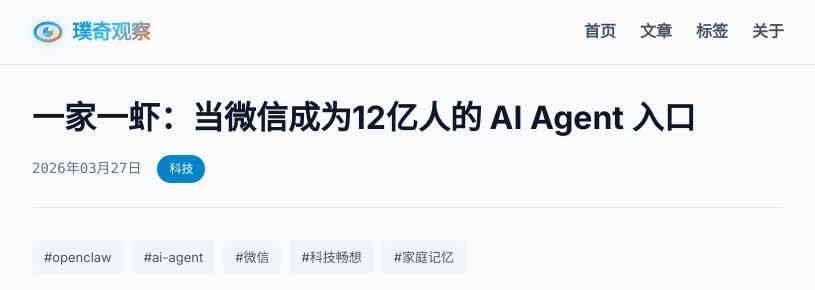
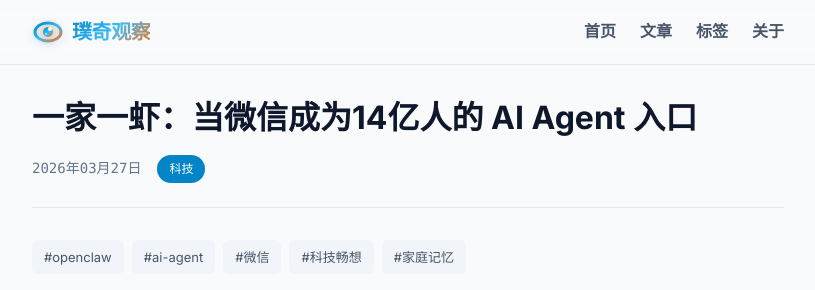
Before and after one commit to zendong/blog, a Jekyll site: the page built from _posts/2026-03-27-wechat-openclaw-family-ai.md, in a window 1280 px wide and 1400 px high. Shown: the top 290 px of the window, without its empty margins (232-1047 px from the left). Built offline with Jekyll 4.4.1, drawn with Linux system fonts in a browser that asks for light colours; some of the changed text lies outside the part shown.

Commit message:
Fix: 微信月活用户数修正为14.18亿
- 标题和正文中的12亿更新为14亿
- 数据来源：腾讯2025年Q4财报

Co-Authored-By AI <noreply@anthropic.com>

```diff
--- a/_posts/2026-03-27-wechat-openclaw-family-ai.md
+++ b/_posts/2026-03-27-wechat-openclaw-family-ai.md
@@ -1,5 +1,5 @@
 ---
-title: "一家一虾：当微信成为12亿人的 AI Agent 入口"
+title: "一家一虾：当微信成为14亿人的 AI Agent 入口"
 date: 2026-03-27
 categories:
   - 科技
@@ -20,7 +20,7 @@
 
 3月22日，微信正式推出 ClawBot 插件，接入开源 AI 智能体框架 OpenClaw（昵称"龙虾"）。这不是第三方 hack，是微信官方推出的插件——用户扫码即可在聊天框里直接调用自己的 AI 助手。
 
-消息一出，技术圈沸腾。但真正值得玩味的，不是插件本身，而是**12 亿用户的社交入口，与一个能"动手做事"的 AI Agent 相遇，会碰撞出什么？**
+消息一出，技术圈沸腾。但真正值得玩味的，不是插件本身，而是**14 亿用户的社交入口，与一个能"动手做事"的 AI Agent 相遇，会碰撞出什么？**
 
 我想到了一个画面——**一家一虾**。
 
```
